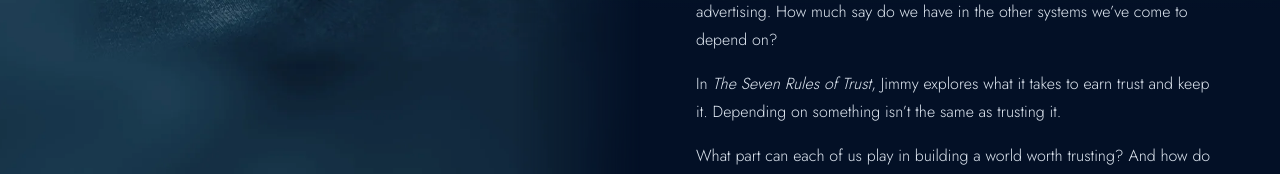
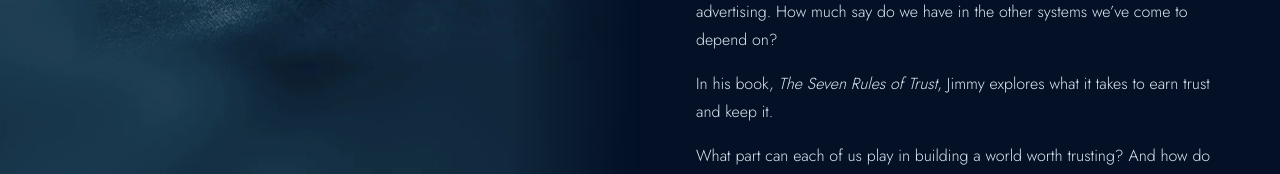
Before and after one commit to christinatroye/circle-social, a Next.js app: page /trust in a window 1280 px wide. Shown: the part 625-799 px from the top of the page. Built offline with nearby package versions, Linux system fonts and the light colour scheme; no server answers.

Commit message:
Trim the Trust book sentence
Co-Authored-By: Claude Opus 5.5 <noreply@anthropic.com>
Claude-Session: https://claude.ai/code/session_01LF1uamJvX6FBspFsc8bHue

```diff
--- a/app/trust/page.tsx
+++ b/app/trust/page.tsx
@@ -37,7 +37,7 @@ export default function TrustPage() {
           <p>Now we’re turning to AI for answers, while a handful of companies shape what billions of us see and know. Their answers are easy to get. How they arrived at them, and whose interests they serve, can be much harder to see.</p>
           <p>Jimmy Wales co-founded Wikipedia on the idea that knowledge could be built in the open, by strangers. You can follow the sources and see people disagree. What you read can be challenged and changed.</p>
           <p>He set up the non-profit that supports it, and Wikipedia remains free of advertising. How much say do we have in the other systems we’ve come to depend on?</p>
-          <p>In <i>The Seven Rules of Trust</i>, Jimmy explores what it takes to earn trust and keep it. Depending on something isn’t the same as trusting it.</p>
+          <p>In his book, <i>The Seven Rules of Trust</i>, Jimmy explores what it takes to earn trust and keep it.</p>
           <p>What part can each of us play in building a world worth trusting? And how do we stay trustworthy ourselves, even when it costs us?</p>
         </div>
 
```
